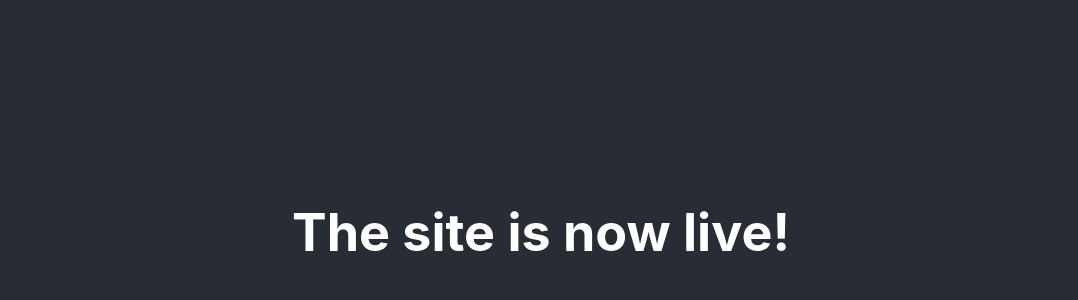
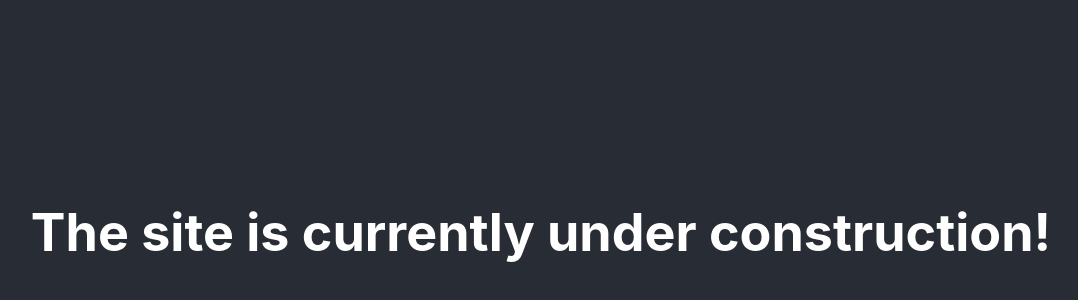
Before and after one commit to XavierDeLeon/PersonalWebsite, a React (Create React App) app: page / in a window 1280 px wide. Shown: the part 168-468 px from the top of the page, without its empty margins (99-1177 px from the left). Built offline with nearby package versions, Linux system fonts and the light colour scheme.

Commit message:
Added message
-Changed header in App.js

```diff
--- a/src/components/App.js
+++ b/src/components/App.js
@@ -4,7 +4,7 @@ function App() {
   return (
     <div className="App">
       <header className="App-header">
-        <h1>The site is now live!</h1>
+        <h1>The site is currently under construction!</h1>
       </header>
     </div>
   );
```
